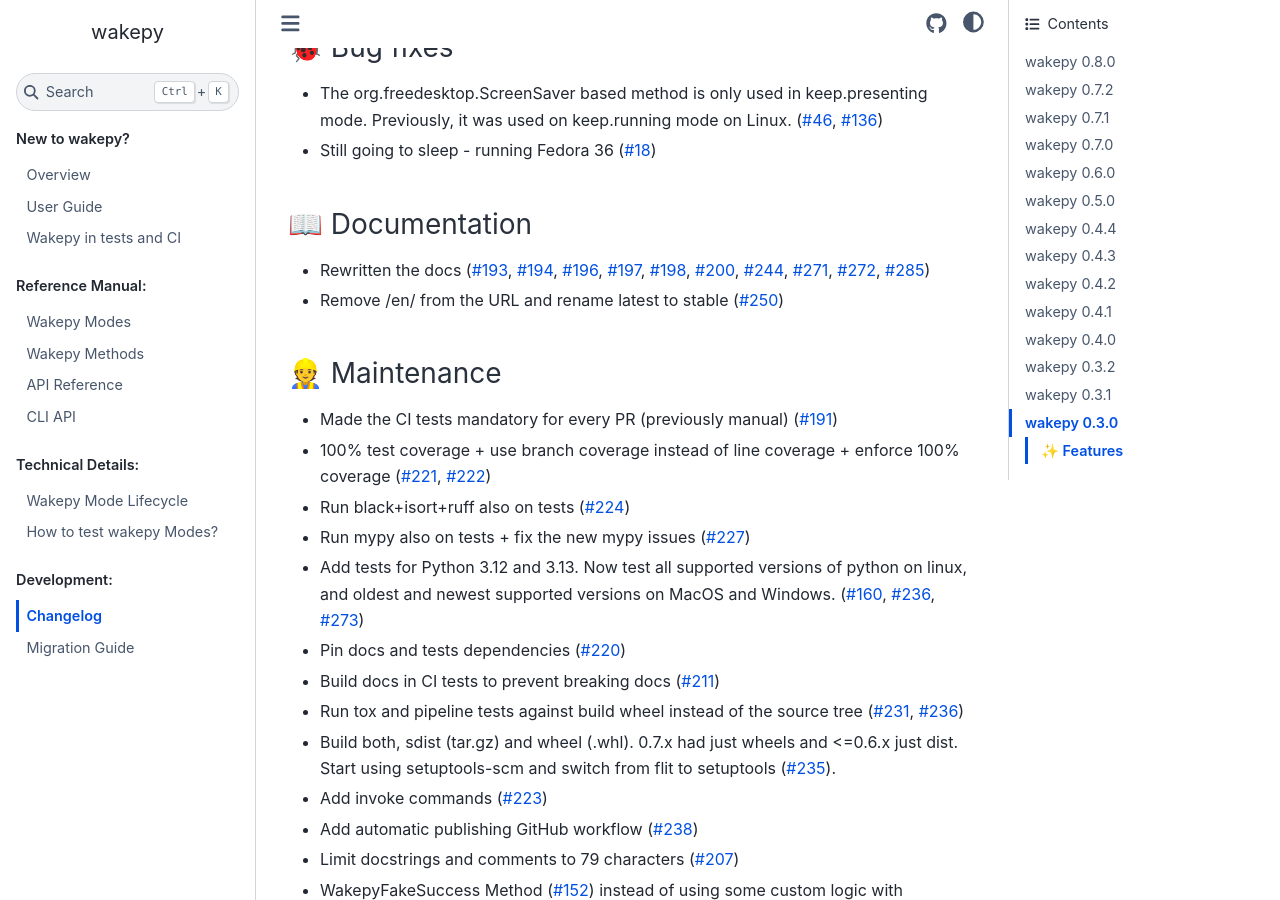
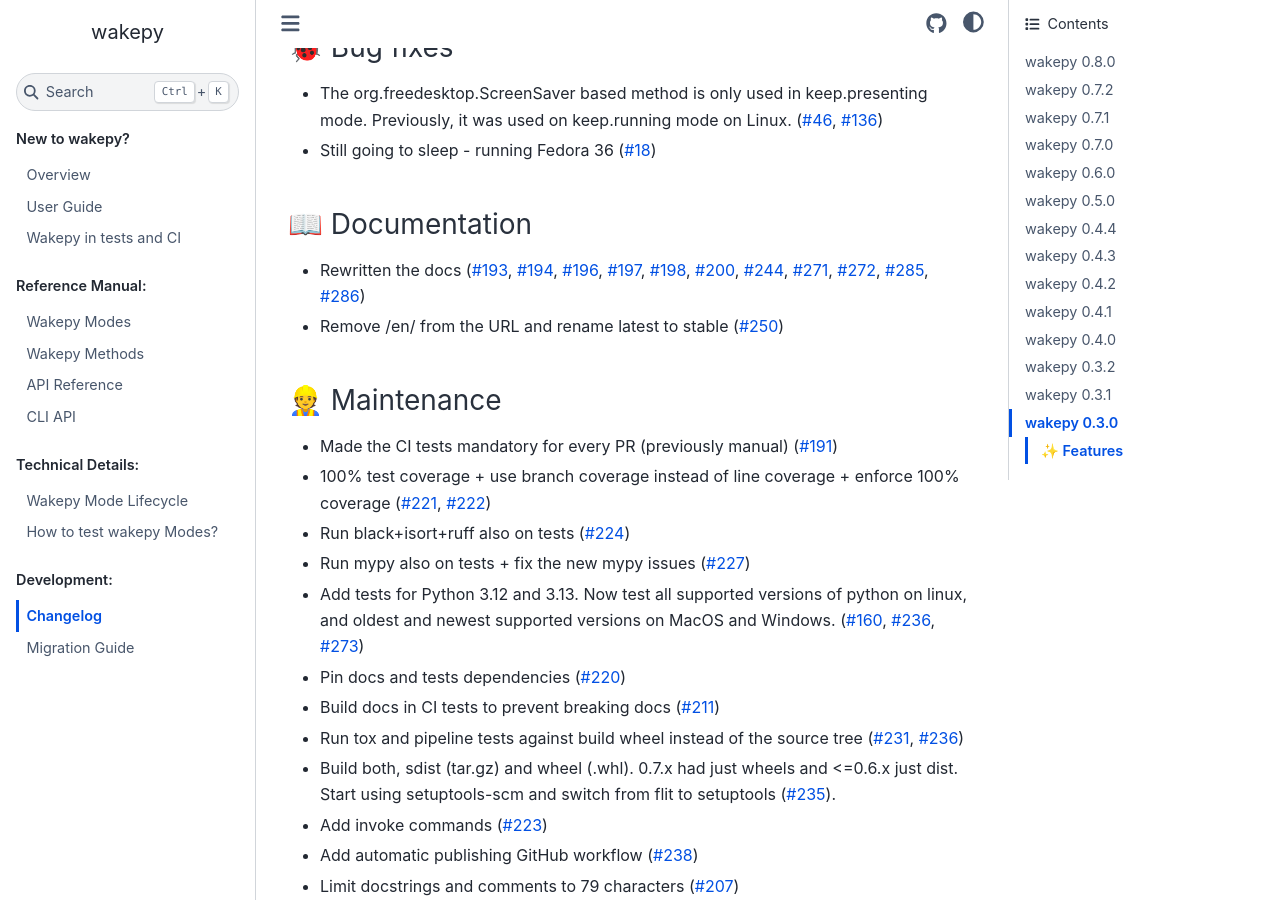
Before and after one commit to fohrloop/wakepy, a Sphinx documentation site: the page built from docs/source/changelog.md, in a window 1280 px wide and 900 px high, scrolled down 1418 px. Built offline with Sphinx 7.4.7 and the Sphinx Book theme 1.1.4, drawn with Linux system fonts in a browser that asks for light colours; the version number could not be read and is left out.

Commit message:
add PR286 to changelog

```diff
--- a/docs/source/changelog.md
+++ b/docs/source/changelog.md
@@ -26,7 +26,7 @@
 - Still going to sleep - running Fedora 36 ([#18](https://github.com/fohrloop/wakepy/issues/18))
 
 ### 📖 Documentation
-- Rewritten the docs ([#193](https://github.com/fohrloop/wakepy/pull/193), [#194](https://github.com/fohrloop/wakepy/pull/194), [#196](https://github.com/fohrloop/wakepy/pull/196), [#197](https://github.com/fohrloop/wakepy/pull/197), [#198](https://github.com/fohrloop/wakepy/pull/198), [#200](https://github.com/fohrloop/wakepy/pull/200), [#244](https://github.com/fohrloop/wakepy/pull/244), [#271](https://github.com/fohrloop/wakepy/pull/271), [#272](https://github.com/fohrloop/wakepy/pull/272), [#285](https://github.com/fohrloop/wakepy/pull/285))
+- Rewritten the docs ([#193](https://github.com/fohrloop/wakepy/pull/193), [#194](https://github.com/fohrloop/wakepy/pull/194), [#196](https://github.com/fohrloop/wakepy/pull/196), [#197](https://github.com/fohrloop/wakepy/pull/197), [#198](https://github.com/fohrloop/wakepy/pull/198), [#200](https://github.com/fohrloop/wakepy/pull/200), [#244](https://github.com/fohrloop/wakepy/pull/244), [#271](https://github.com/fohrloop/wakepy/pull/271), [#272](https://github.com/fohrloop/wakepy/pull/272), [#285](https://github.com/fohrloop/wakepy/pull/285), [#286](https://github.com/fohrloop/wakepy/pull/286))
 - Remove /en/ from the URL and rename latest to stable ([#250](https://github.com/fohrloop/wakepy/pull/250))
 
 ### 👷 Maintenance
```
